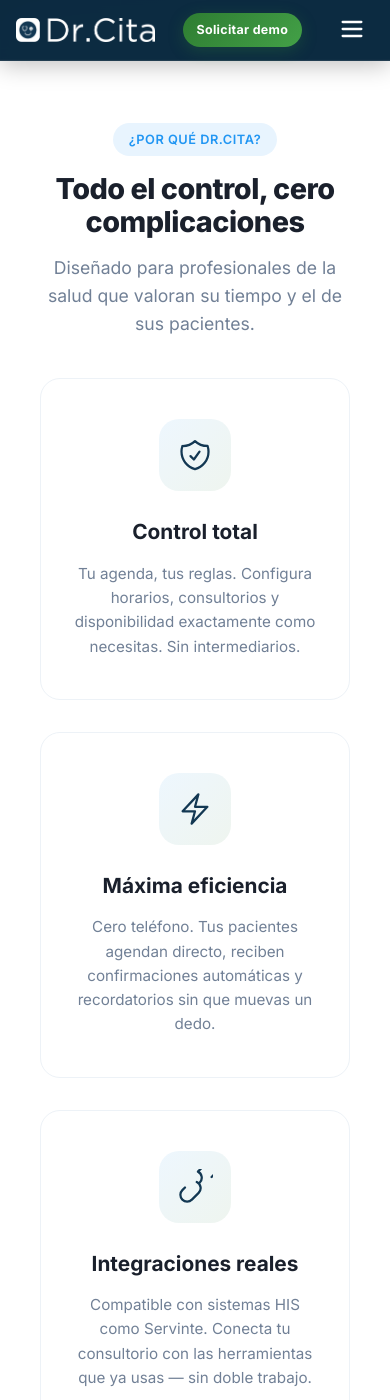
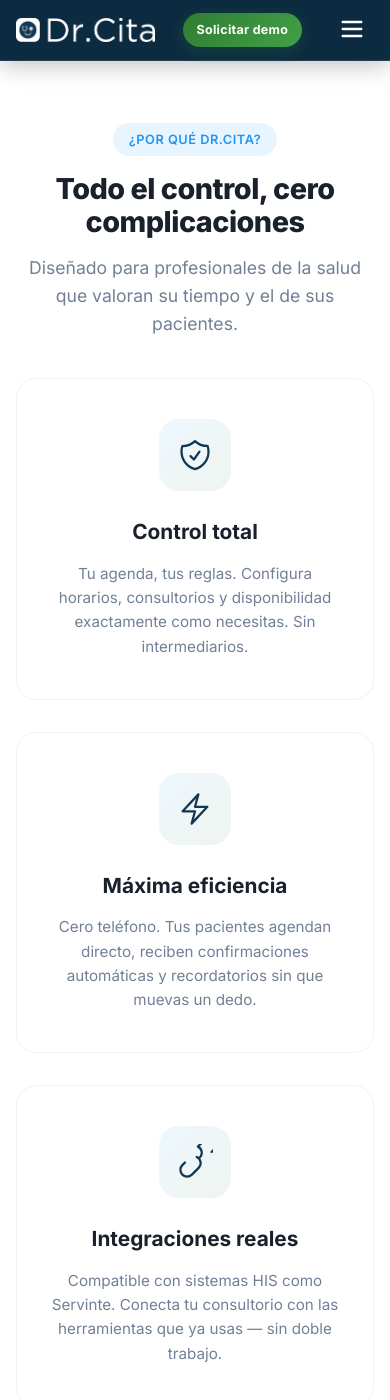
Before and after one commit to drcita/drcita.github.io, a Jekyll site: the page built from index.html, in a window 390 px wide and 1400 px high, scrolled down 792 px. Built offline with Jekyll 4.4.1, drawn with Linux system fonts in a browser that asks for light colours.

Commit message:
fix(site): add favicon and fix mobile horizontal overflow
- Copy favicon.ico from pronto/public
- Add overflow-x:hidden on html element
- Reduce container padding to 1rem at ≤480px

```diff
--- a/_layouts/default.html
+++ b/_layouts/default.html
@@ -4,6 +4,7 @@
   <meta charset="UTF-8">
   <meta name="viewport" content="width=device-width, initial-scale=1.0">
   <title>{{ page.title | default: site.title }} — Tu agenda, tus reglas</title>
+  <link rel="icon" href="{{ '/favicon.ico' | relative_url }}" type="image/x-icon">
   <link rel="preconnect" href="https://fonts.googleapis.com">
   <link href="https://fonts.googleapis.com/css2?family=Inter:wght@400;500;600;700;800&display=swap" rel="stylesheet">
   <link rel="stylesheet" href="{{ '/assets/css/main.css' | relative_url }}">
--- a/_sass/_header.scss
+++ b/_sass/_header.scss
@@ -55,7 +55,8 @@
   .header__right { gap: 0.75rem; }
 }
 @media (max-width: 480px) {
-  .header__inner { height: 60px; padding: 0 1rem; }
+  .container { padding: 0 1rem; }
+  .header__inner { height: 60px; }
   .header__logo img { height: 24px; }
   .header__right .btn--sm { padding: 7px 14px; font-size: 0.78rem; min-height: 34px; }
   .header__right { gap: 0.5rem; }
--- a/_sass/_reset.scss
+++ b/_sass/_reset.scss
@@ -1,5 +1,5 @@
 *, *::before, *::after { box-sizing: border-box; margin: 0; padding: 0; }
-html { scroll-behavior: smooth; }
+html { scroll-behavior: smooth; overflow-x: hidden; }
 body {
   font-family: var(--font); font-size: 1.0625rem; line-height: 1.65;
   color: var(--gray-600); background: var(--white);
```
Also changed, not shown: favicon.ico (added).
